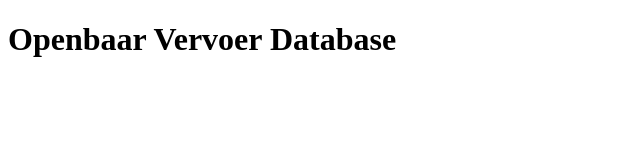
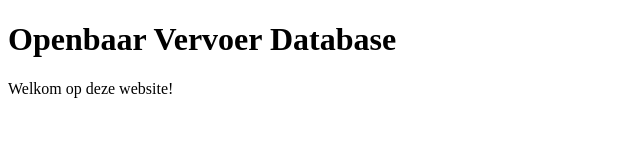
Before and after one commit to developerkoen/OV, a plain HTML site: page index.html in a window 1280 px wide. Shown: the whole page, without its empty margins (0-640 px from the left). Drawn offline with Linux system fonts and the light colour scheme.

Commit message:
Update index.html

```diff
--- a/index.html
+++ b/index.html
@@ -1,11 +1,17 @@
 <!DOCTYPE html>
 <html lang="nl">
+
 <head>
     <meta charset="UTF-8">
     <meta name="viewport" content="width=device-width, initial-scale=1.0">
     <title>OV Database</title>
 </head>
+
 <body>
+
   <h1>Openbaar Vervoer Database</h1>
+    <p>Welkom op deze website!</p>
+
 </body>
+
 </html>
```
